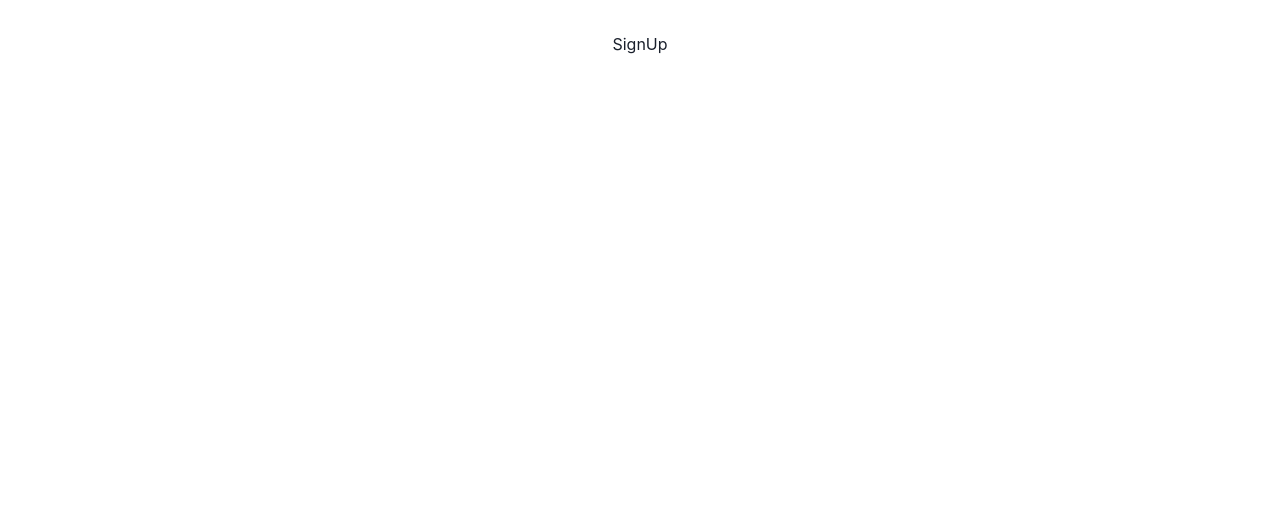
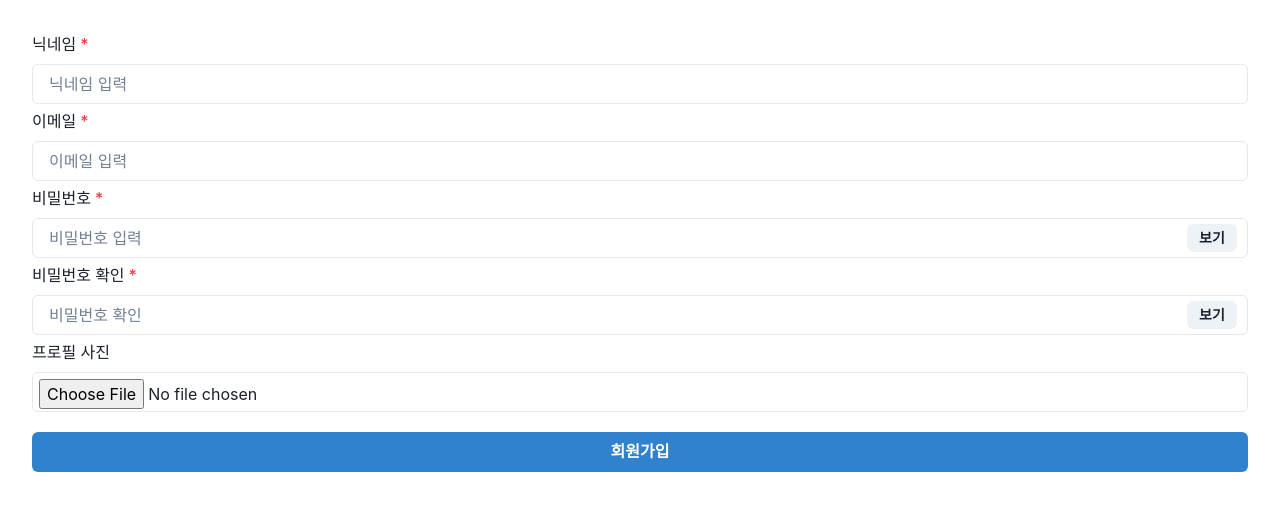
Before and after one commit to minjamie/chat-proto-app, a React (Vite) app in the folder client/: page /sign-in in a window 1280 px wide. Shown: the top 510 px of the page. Built offline with nearby package versions, Linux system fonts and the light colour scheme.

Commit message:
회원가입-로그인 구현

```diff
--- a/client/src/pages/SignIn.tsx
+++ b/client/src/components/sign/SignInComponent.tsx
@@ -1,14 +1,13 @@
 import {
-  VStack,
-  ButtonGroup,
+  Button,
   FormControl,
+  FormErrorMessage,
   FormLabel,
-  Button,
-  FormErrorMessage,
   Input,
+  VStack
 } from "@chakra-ui/react";
 
-export default function Login() {
+export default function SignInComponent() {
   return (
     <VStack
       as="form"
@@ -17,10 +16,10 @@ export default function Login() {
       justify="center"
     >
       <FormControl>
-        <FormLabel>아이디</FormLabel>
+        <FormLabel>이메일</FormLabel>
         <Input
           name="id"
-          placeholder="아이디를 입력해주세요"
+          placeholder="이메일을 입력해주세요"
           autoComplete="off"
         ></Input>
         <FormErrorMessage>유효하지 않은 아이디</FormErrorMessage>
@@ -33,10 +32,12 @@ export default function Login() {
           autoComplete="off"
         ></Input>
       </FormControl>
-      <ButtonGroup>
-        <Button colorScheme="teal">로그인</Button>
-        <Button>회원가입</Button>
-      </ButtonGroup>
+        <Button
+          colorScheme="blue"
+          width="100%"
+          style={{ marginTop: 15 }}
+          colorScheme="teal"
+        >로그인</Button>
     </VStack>
   );
 }
--- /dev/null
+++ b/client/src/components/sign/SignUpComponent.tsx
@@ -0,0 +1,101 @@
+import { Button } from "@chakra-ui/button";
+import { FormControl, FormLabel } from "@chakra-ui/form-control";
+import { Input, InputGroup, InputRightElement } from "@chakra-ui/input";
+import { VStack } from "@chakra-ui/layout";
+import { useToast } from "@chakra-ui/toast";
+// import axios from "axios";
+import { useState } from "react";
+
+export default function SignUpComponent() {
+  const [show, setShow] = useState(false);
+  const [nickname, setNickname] = useState<string | null | undefined>();
+  const [email, setEmail] = useState<string | null | undefined>();
+  const [confirmPassword, setConfirmPassword] = useState<string | null | undefined>();
+  const [password, setPassword] = useState<string | null | undefined>();
+  const [pic, setPic] = useState<FileList | null>();
+  const [picLoading, setPicLoading] = useState(false);
+  const handleClick = () => setShow(!show);
+  const toast = useToast();
+
+  const handleInputChange = (value: string, setValue: React.Dispatch<React.SetStateAction<string | null | undefined>>
+  ) => {
+    setValue(value);
+  };
+
+  const postDetails = (e: React.ChangeEvent<HTMLInputElement>) => {
+    const files: FileList | null = e.target.files
+    setPic(files)
+  }
+
+
+
+  return <VStack spacing="5px">
+    <FormControl id="first-name" isRequired>
+      <FormLabel>닉네임</FormLabel>
+      <Input
+        placeholder="닉네임 입력"
+        onChange={(e: React.ChangeEvent<HTMLInputElement>)=>handleInputChange(e.target.value, setNickname)}
+      />
+    </FormControl>
+    <FormControl id="email" isRequired>
+      <FormLabel>이메일</FormLabel>
+      <Input
+        type="email"
+        placeholder="이메일 입력"
+        onChange={(e: React.ChangeEvent<HTMLInputElement>)=>handleInputChange(e.target.value, setEmail)}
+      />
+    </FormControl>
+    <FormControl id="password" isRequired>
+      <FormLabel>비밀번호</FormLabel>
+      <InputGroup size="md">
+        <Input
+          type={show ? "text" : "password"}
+          placeholder="비밀번호 입력"
+        onChange={(e: React.ChangeEvent<HTMLInputElement>) => handleInputChange(e.target.value, setPassword)}
+        />
+        <InputRightElement width="4.5rem">
+          <Button h="1.75rem" size="sm"
+          onClick={handleClick}
+          >
+            {show ? "감추기" : "보기"}
+          </Button>
+        </InputRightElement>
+      </InputGroup>
+    </FormControl>
+    <FormControl id="password" isRequired>
+      <FormLabel>비밀번호 확인</FormLabel>
+      <InputGroup size="md">
+        <Input
+          type={show ? "text" : "password"}
+          placeholder="비밀번호 확인"
+        onChange={(e: React.ChangeEvent<HTMLInputElement>) => handleInputChange(e.target.value, setConfirmPassword)}
+        />
+        <InputRightElement width="4.5rem">
+          <Button h="1.75rem" size="sm"
+          onClick={handleClick}
+          >
+            {show ? "감추기" : "보기"}
+          </Button>
+        </InputRightElement>
+      </InputGroup>
+    </FormControl>
+    <FormControl id="pic">
+      <FormLabel>프로필 사진</FormLabel>
+      <Input
+        type="file"
+        p={1.5}
+        accept="image/*"
+        onChange={(e: React.ChangeEvent<HTMLInputElement>) => postDetails(e)}
+      />
+    </FormControl>
+    <Button
+      colorScheme="blue"
+      width="100%"
+      style={{ marginTop: 15 }}
+    // onClick={submitHandler}
+    // isLoading={picLoading}
+    >
+      회원가입
+    </Button>
+  </VStack>
+}
--- a/client/src/pages/Home.tsx
+++ /dev/null
@@ -1,5 +0,0 @@
-import React from "react";
-
-export default function Home() {
-  return <div>Home</div>;
-}
--- /dev/null
+++ b/client/src/pages/HomePage.tsx
@@ -0,0 +1,44 @@
+import {
+  Box,
+  Container,
+  Tab,
+  TabList,
+  TabPanel,
+  TabPanels,
+  Tabs,
+  Text,
+} from "@chakra-ui/react";
+import SignInComponent from "../components/sign/SignInComponent";
+import SignUpComponent from "../components/sign/SignUpComponent";
+export default function HomePage() {
+  return <Container maxW="xl" centerContent>
+    <Box
+        d="flex"
+        justifyContent="center"
+        p={3}
+        bg="white"
+        w="100%"
+        m="40px 0 15px 0"
+        borderRadius="lg"
+        borderWidth="1px"
+     >
+      <Text fontSize="4xl">데일리 스터디</Text>
+    </Box>
+    <Box bg="white" w="100%" p={4} borderRadius="lg" borderWidth="1px">
+        <Tabs isFitted variant="soft-rounded">
+          <TabList mb="1em">
+            <Tab>로그인</Tab>
+            <Tab>회원가입</Tab>
+          </TabList>
+          <TabPanels>
+            <TabPanel>
+              <SignInComponent />
+            </TabPanel>
+            <TabPanel>
+              <SignUpComponent />
+            </TabPanel>
+          </TabPanels>
+        </Tabs>
+      </Box>
+  </Container>;
+}
--- a/client/src/pages/SignUp.tsx
+++ /dev/null
@@ -1,3 +0,0 @@
-export default function SignUp() {
-  return <div>SignUp</div>;
-}
--- a/client/src/routes/Routes.tsx
+++ b/client/src/routes/Routes.tsx
@@ -1,13 +1,13 @@
+import SignIn from "@/components/sign/SignInComponent";
+import SignUp from "@/components/sign/SignUpComponent";
+import ChatPage from "@/pages/ChatPage";
+import HomePage from "@/pages/HomePage";
 import { Route, Routes } from "react-router-dom";
-import SignIn from "@pages/SignIn";
-import SignUp from "@pages/SignUp";
-import ChatPage from "@/pages/ChatPage";
-import Home from "@/pages/Home";
 
 export default function View() {
   return (
     <Routes>
-      <Route path="/" element={<Home />}></Route>
+      <Route path="/" element={<HomePage />}></Route>
       <Route path="/sign-up" element={<SignIn />}></Route>
       <Route path="/sign-in" element={<SignUp />}></Route>
       <Route path="/chats" element={<ChatPage />}></Route>
```
Also changed, not shown: 2 other files (tests, documents, lock files or other folders).
